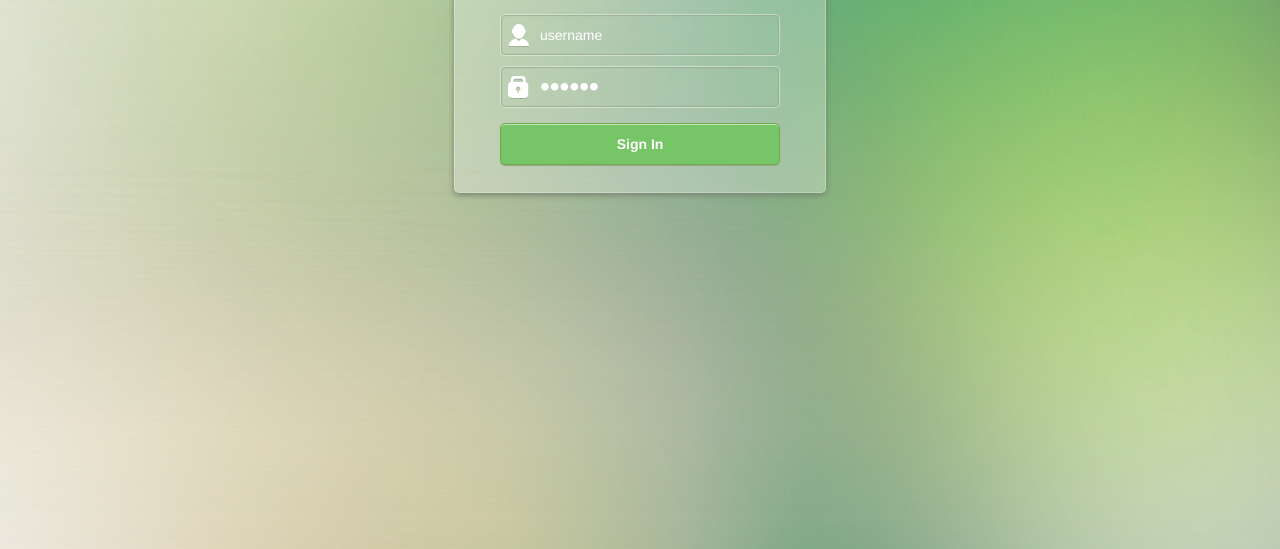
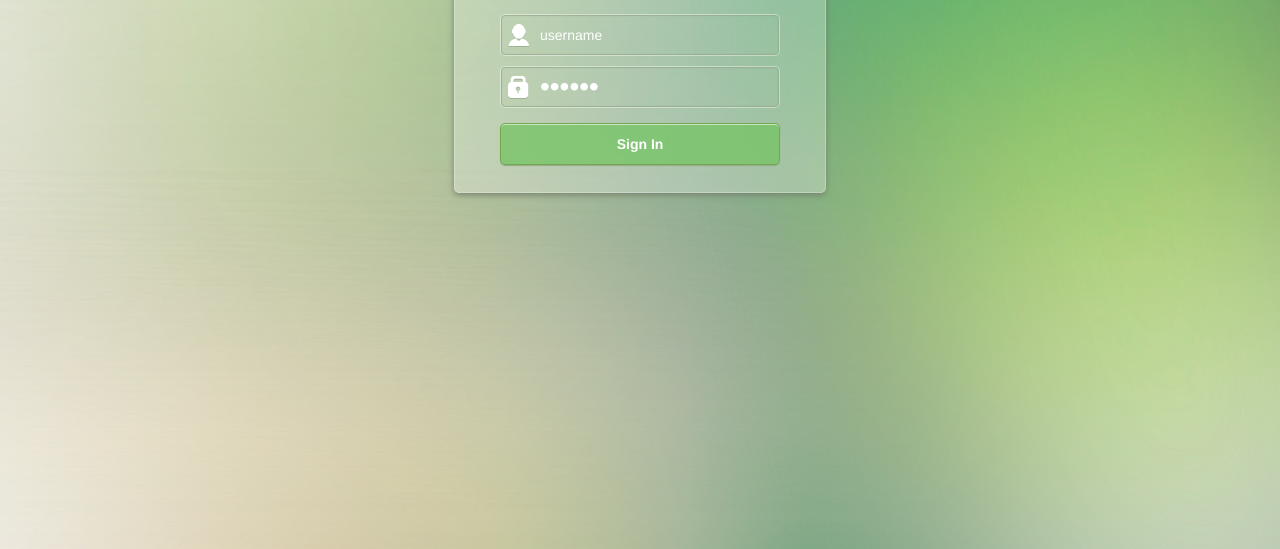
Before and after one commit to pyvovaraleksandra/HTML_CSS, a plain HTML site: page Homework_8_Form/index.html in a window 1280 px wide. In both pictures the pointer is over the input "Sign In". Shown: the part 251-800 px from the top of the page. Drawn offline with Linux system fonts and the light colour scheme.

Commit message:
button hover

```diff
--- a/Homework_8_Form/css/style.css
+++ b/Homework_8_Form/css/style.css
@@ -76,3 +76,7 @@
 	font-weight: bold;
 	margin-top: 15px;
 }
+.form input[type="submit"]:hover {
+	cursor: pointer;
+	background-color: rgba(118, 197, 102, 0.78);
+}
```
